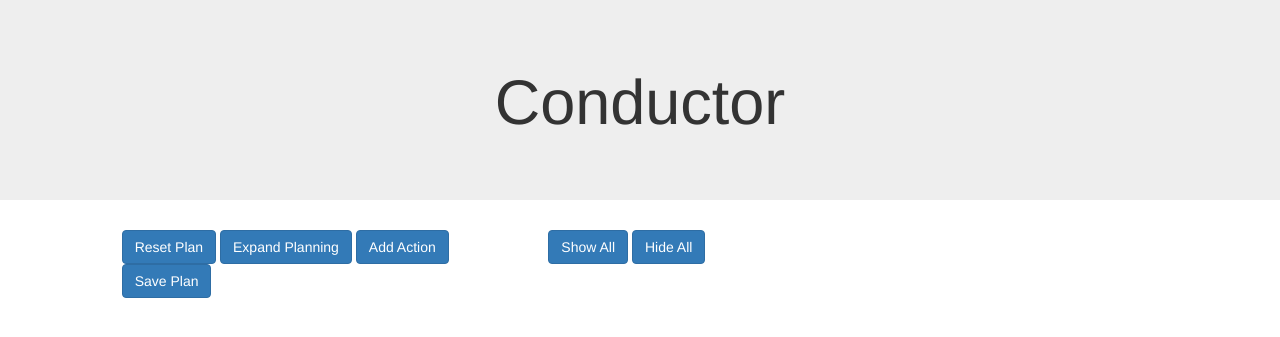
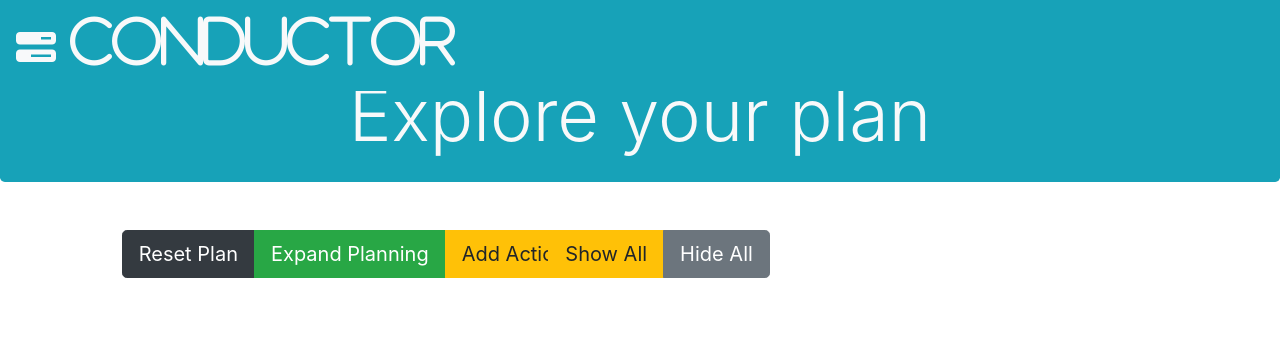
Before and after one commit to Hunnyishere/ConductorReplication, a Flask app: template templates/index.html in a window 1280 px wide. Shown: the top 337 px of the page. Run offline with Flask 2, Linux system fonts and the light colour scheme; the template is opened without the code that fills it, so the values that code supplies are empty; some libraries are stand-ins or nearby versions.

Commit message:
btn layout

```diff
--- a/static/js/addAction.js
+++ b/static/js/addAction.js
@@ -55,10 +55,10 @@ function createVirtualNewAction(new_action){
 }
 
 function loadNewActionBody(){
-    $("<h3>New Action</h3>").appendTo("#create_action_layout");
-    $("<br/><button class='btn btn-primary' id='submit_add_action_button'>Submit</button>").appendTo("#create_action_layout");
+    $("<h3>New Action</h3><div id='create_action_form' class='form-group-lg'></div>").appendTo("#create_action_layout");
+    $("<br/><button class='btn btn-primary' id='submit_add_action_button'>Submit</button>").appendTo("#create_action_form");
     let name_label = $("<label for='new-action-name-select' id='new-action-name-label'>action-name</label>").insertBefore("#submit_add_action_button");
-    let name_select = $("<select id='new-action-name-select'></select>").insertBefore("#submit_add_action_button");
+    let name_select = $("<select class='form-control' id='new-action-name-select'></select>").insertBefore("#submit_add_action_button");
     for(let act_idx in action_selects){
         let act = action_selects[act_idx];
         let name = act[0];
@@ -68,9 +68,9 @@ function loadNewActionBody(){
 
 function loadNewActionObj(){
     // remove all previous obj selects
-    $("#create_action_layout >select[id!='new-action-name-select']").remove();
-    $("#create_action_layout >label[id!='new-action-name-label']").remove();
-    $("#create_action_layout >br").remove();
+    $("#create_action_form >select[id!='new-action-name-select']").remove();
+    $("#create_action_form >label[id!='new-action-name-label']").remove();
+    $("#create_action_form >br").remove();
     $("<br/>").insertBefore("#submit_add_action_button");
     // create new ones according to selected action
     let selected_idx = $("#new-action-name-select option:selected").val();
@@ -79,7 +79,7 @@ function loadNewActionObj(){
         let obj = action_selects[selected_idx][obj_idx];
         let obj_type = action_params[selected_act][obj];
         let obj_label = $("<label for='"+obj_type+"'>"+obj+"</label>").insertBefore("#submit_add_action_button");
-        let obj_select = $("<select class='new-action-obj-"+obj_idx+"' id='"+obj_type+"'></select><br/>").insertBefore("#submit_add_action_button");
+        let obj_select = $("<select class='new-action-obj-"+obj_idx+" form-control' id='"+obj_type+"'></select><br/>").insertBefore("#submit_add_action_button");
         for(let obj_name_idx in objects[obj_type]){
             let obj_name = objects[obj_type][obj_name_idx];
             obj_select.append($("<option>").attr("value",obj_name_idx).text(obj_name));
--- a/static/js/addPreEff.js
+++ b/static/js/addPreEff.js
@@ -77,10 +77,10 @@ function addPreSetup(target_name, act_idx){
 }
 
 function loadNewPreBody(){
-    $("<h3>New Precondition</h3>").appendTo("#create_precondition_layout");
-    $("<br/><button class='btn btn-primary' id='submit_add_precondition_button'>Submit</button>").appendTo("#create_precondition_layout");
+    $("<h3>New Precondition</h3><div id='create_precondition_form' class='form-group-lg'></div>").appendTo("#create_precondition_layout");
+    $("<br/><button class='btn btn-primary' id='submit_add_precondition_button'>Submit</button>").appendTo("#create_precondition_form");
     let name_label = $("<label for='new-precondition-name-select' id='new-precondition-name-label'>precondition-name</label>").insertBefore("#submit_add_precondition_button");
-    let name_select = $("<select id='new-precondition-name-select'></select>").insertBefore("#submit_add_precondition_button");
+    let name_select = $("<select id='new-precondition-name-select' class='form-control'></select>").insertBefore("#submit_add_precondition_button");
     for(let pre_idx in pre_selects){
         let pre = pre_selects[pre_idx];
         let name = pre[0];
@@ -90,9 +90,9 @@ function loadNewPreBody(){
 
 function loadNewPreObj(){
     // remove all previous obj selects
-    $("#create_precondition_layout >select[id!='new-precondition-name-select']").remove();
-    $("#create_precondition_layout >label[id!='new-precondition-name-label']").remove();
-    $("#create_precondition_layout >br").remove();
+    $("#create_precondition_form >select[id!='new-precondition-name-select']").remove();
+    $("#create_precondition_form >label[id!='new-precondition-name-label']").remove();
+    $("#create_precondition_form >br").remove();
     $("<br/>").insertBefore("#submit_add_precondition_button");
     // create new ones according to selected precondition
     let selected_idx = $("#new-precondition-name-select option:selected").val();
@@ -101,7 +101,7 @@ function loadNewPreObj(){
         let obj = pre_selects[selected_idx][obj_idx];
         let obj_type = pre_params[selected_pre.join(';')][obj];
         let obj_label = $("<label for='"+obj_type+"'>"+obj+"</label>").insertBefore("#submit_add_precondition_button");
-        let obj_select = $("<select class='new-precondition-obj-"+obj_idx+"' id='"+obj_type+"'></select><br/>").insertBefore("#submit_add_precondition_button");
+        let obj_select = $("<select class='new-precondition-obj-"+obj_idx+" form-control' id='"+obj_type+"'></select><br/>").insertBefore("#submit_add_precondition_button");
         for(let obj_name_idx in objects[obj_type]){
             let obj_name = objects[obj_type][obj_name_idx];
             obj_select.append($("<option>").attr("value",obj_name_idx).text(obj_name));
--- a/templates/index.html
+++ b/templates/index.html
@@ -5,7 +5,7 @@
     <title>MyConductor</title>
     <link rel="icon" href="{{ url_for('static', filename='img/msg.png') }}">
     <!-- bootstrap -->
-    <link rel="stylesheet" href="https://maxcdn.bootstrapcdn.com/bootstrap/3.4.1/css/bootstrap.min.css">
+    <link rel="stylesheet" href="https://maxcdn.bootstrapcdn.com/bootstrap/4.0.0/css/bootstrap.min.css" integrity="sha384-Gn5384xqQ1aoWXA+058RXPxPg6fy4IWvTNh0E263XmFcJlSAwiGgFAW/dAiS6JXm" crossorigin="anonymous">
     <!-- Add icon library -->
     <link rel="stylesheet" href="https://cdnjs.cloudflare.com/ajax/libs/font-awesome/4.7.0/css/font-awesome.min.css">
     <link rel="stylesheet" href="static/css/style.css">
@@ -13,35 +13,38 @@
 
 <body>
 
-    <div class="jumbotron text-center">
-        <h1>Conductor</h1>
-        <p></p>
+    <nav class="navbar bg-info fixed-top">
+        <h1><i class="fa fa-tasks text-light"><span class="display-4 text-light">&nbsp;Conductor</span></i></h1>
+    </nav>
+    <div class="jumbotron text-center bg-info mt-2 pb-3 mb-5">
+        <h1 class="display-3 text-light">Explore your plan</h1>
     </div>
 
     <div class="container-fluid">
         <div class="row">
-            <div class="col-md-1"></div>
-            <div class="col-md-4  container">
-                <button class="btn btn-primary" id="reset_planning_button">Reset Plan</button>
-                <button class="btn btn-primary" id="expand_planning_button">Expand Planning</button>
-                <button class="btn btn-primary" id="new_action_button">Add Action</button>
-                <button class="btn btn-primary" id="save_plan_button">Save Plan</button>
-                <p></p>
+            <div class="col-1"></div>
+            <div class="col-4">
+                <div class="btn-group btn-group-lg mb-5">
+                    <button class="btn btn-dark" id="reset_planning_button">Reset Plan</button>
+                    <button class="btn btn-success" id="expand_planning_button">Expand Planning</button>
+                    <button class="btn btn-warning" id="new_action_button">Add Action</button>
+                    <button class="btn btn-secondary" id="save_plan_button">Save Plan</button>
+                </div>
                 <div id="planning"></div>
             </div>
-            <div class="col-md-4">
-                <button class="btn btn-primary" id="show_all_button">Show All</button>
-                <button class="btn btn-primary" id="hide_all_button">Hide All</button>
-                <p></p>
+            <div class="col-4">
+                <div class="btn-group btn-group-lg mb-5">
+                    <button class="btn btn-warning" id="show_all_button">Show All</button>
+                    <button class="btn btn-secondary" id="hide_all_button">Hide All</button>
+                </div>
                 <div id="show-actions" class="list-group">
                 </div>
             </div>
-            <div class="col-md-2">
+            <div class="col-2">
                 <div id="create_action_layout"></div>
                 <div id="new_action_layout"></div>
                 <div id="create_precondition_layout"></div>
             </div>
-            <div class="col-md-1"></div>
         </div>
     </div>
 
```
Also changed, not shown: other parts of templates/index.html (+1 -1 lines).
